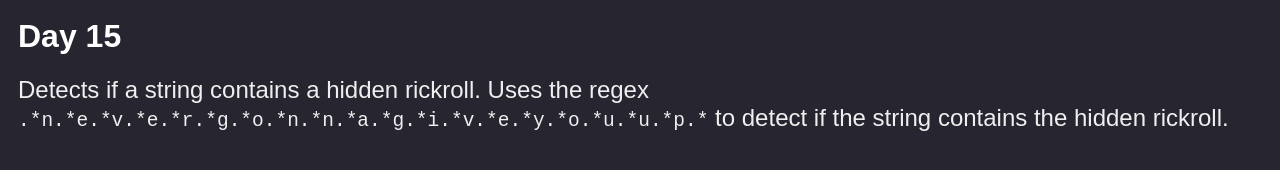
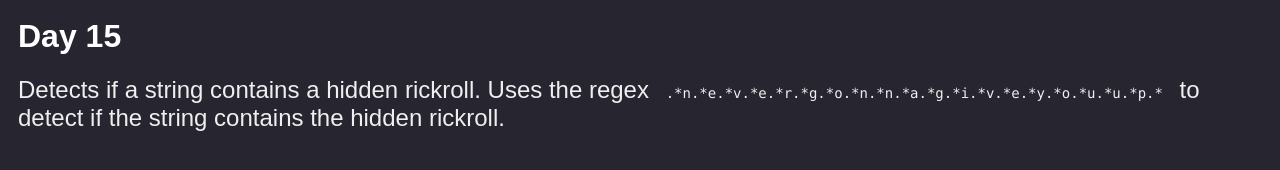
Before and after one commit to racecraftr/UselessJava, a plain HTML site: page days/Day015/web/Day15.html in a window 1280 px wide. Drawn offline with Linux system fonts and the light colour scheme.

Commit message:
Updated web files.

```diff
--- a/days/index.css
+++ b/days/index.css
@@ -15,7 +15,7 @@ a:visited {
     color: #a56eff;
 }
 
-pre code {
+code {
     font-family: 'Fira Code', 'Fira Mono', 'Consolas', 'Menlo', 'Monaco', 'Liberation Mono', 'Courier New', monospace;
     font-size: 14px;
     line-height: 1.5;
```
